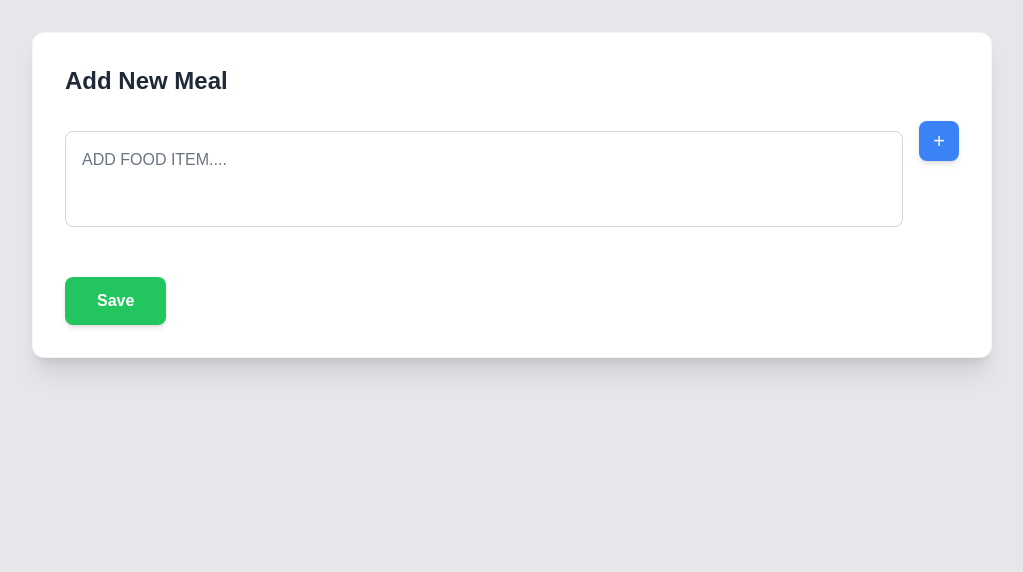
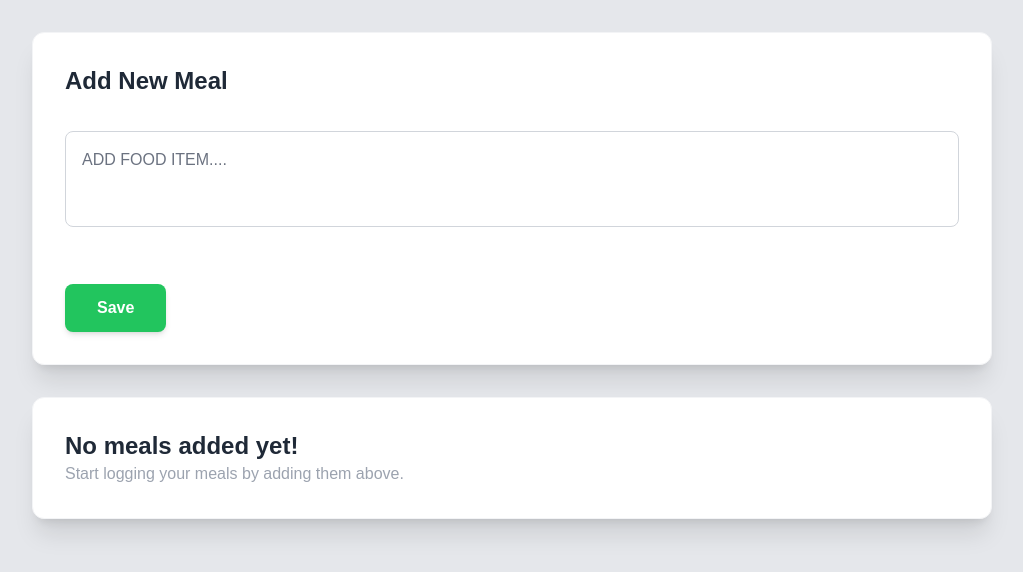
Before and after one commit to phaniteja25/NutriFit, a React (Create React App) app in the folder frontend/: page /meals in a window 1280 px wide. Shown: the top 572 px of the page, without its empty margins (128-1151 px from the left). Built offline with nearby package versions, Linux system fonts and the light colour scheme.

Commit message:
Meals screen completed

```diff
--- a/frontend/src/Components/MealItem.jsx
+++ b/frontend/src/Components/MealItem.jsx
@@ -52,12 +52,13 @@ const MealItem = ({ meal, onDelete }) => {
               <td className="py-3 pr-8 font-medium text-gray-600">Serving Size</td>
               <td className="py-3 text-gray-800">{meal.serving_size} g</td>
             </tr>
-            <tr>
-              <td className="py-3 pr-8 font-medium text-gray-600">Logged Time</td>
-              <td className="py-3 text-gray-800">{new Date(meal.log_time).toLocaleString()}</td>
-            </tr>
           </tbody>
         </table>
+      </div>
+
+      {/* Displaying logged time at the bottom right of the card */}
+      <div className="absolute bottom-4 right-4 text-gray-300 text-sm italic mt-2">
+        logged at {new Date(meal.log_time).toLocaleTimeString([], { hour: '2-digit', minute: '2-digit', second: '2-digit' })}
       </div>
     </div>
   );
--- a/frontend/src/Components/MealLoging.jsx
+++ b/frontend/src/Components/MealLoging.jsx
@@ -1,20 +1,21 @@
 import React, { useState, useEffect } from 'react';
 import MealItem from './MealItem';
 
-const MealLogging = () => {
+const MealLoging = () => {
   const [mealsByDate, setMealsByDate] = useState({});
-  const [mealInputs, setMealInputs] = useState([{ id: 1, text: '' }]); // Store text input along with id
+  const [mealInput, setMealInput] = useState('');
 
-  const addMealInput = () => {
-    setMealInputs([...mealInputs, { id: mealInputs.length + 1, text: '' }]); // Update to use an object with text
-  };
-
-  const removeMealInput = (index) => {
-    setMealInputs(mealInputs.filter((_, i) => i !== index));
+  // Function to format date from YYYY-MM-DD to 'Month Day, Year'
+  const formatDate = (dateString) => {
+    const [year, month, day] = dateString.split('-');
+    const monthNames = [
+      'January', 'February', 'March', 'April', 'May', 'June',
+      'July', 'August', 'September', 'October', 'November', 'December'
+    ];
+    return `${monthNames[parseInt(month) - 1]} ${parseInt(day)}, ${year}`;
   };
 
   // Fetch meal data from the API
-  useEffect(() => {
   const fetchMeals = async () => {
     try {
       const token = localStorage.getItem('token');
@@ -39,11 +40,12 @@ const MealLogging = () => {
 
       // Group meals by date
       const groupedMeals = data.reduce((acc, curr) => {
-          const date = curr.date;
-          if (!acc[date]) {
-            acc[date] = [];
+        const date = curr.date; // YYYY-MM-DD format
+        const formattedDate = formatDate(date); // Convert to 'Month Day, Year' format
+        if (!acc[formattedDate]) {
+          acc[formattedDate] = [];
         }
-          acc[date].push(...curr.meals);
+        acc[formattedDate].push(...curr.meals);
         return acc;
       }, {});
 
@@ -53,6 +55,7 @@ const MealLogging = () => {
     }
   };
 
+  useEffect(() => {
     fetchMeals();
   }, []);
 
@@ -93,13 +96,12 @@ const MealLogging = () => {
     }
   };
 
-  const handleInputChange = (index, value) => {
-    const updatedInputs = [...mealInputs];
-    updatedInputs[index].text = value; // Update the text for the specific input
-    setMealInputs(updatedInputs);
-  };
+  const handleSaveMeal = async () => {
+    if (!mealInput.trim()) {
+      alert('Please enter a meal item.');
+      return;
+    }
 
-  const handleSaveMeals = async () => {
     const token = localStorage.getItem('token');
 
     if (!token) {
@@ -107,18 +109,12 @@ const MealLogging = () => {
       return;
     }
 
-    for (const input of mealInputs) {
-      if (!input.text.trim()) {
-        alert('Please enter a meal description before saving.');
-        return; // Exit if any input is empty
-      }
-
     try {
-        const response = await fetch(`http://localhost:8080/api/meals/log?prompt=${encodeURIComponent(input.text)}`, {
+      const response = await fetch(`http://localhost:8080/api/meals/log?prompt=${encodeURIComponent(mealInput)}`, {
         method: 'POST',
         headers: {
           Authorization: `Bearer ${token}`,
-            'Content-Type': 'application/json', // Optional, based on your API requirements
+          'Content-Type': 'application/json',
         },
       });
 
@@ -126,14 +122,14 @@ const MealLogging = () => {
         throw new Error('Failed to save meal');
       }
 
-        // Optionally, you could handle the response here if needed
+      // Clear the input field after successful save
+      setMealInput('');
+
+      // Reload the meals list after adding a new meal
+      fetchMeals();
     } catch (error) {
       console.error('Error saving meal:', error);
     }
-    }
-
-    // Optionally clear the inputs after saving
-    setMealInputs([{ id: 1, text: '' }]);
   };
 
   return (
@@ -142,34 +138,16 @@ const MealLogging = () => {
         {/* Add Meal Section */}
         <div className="bg-white rounded-xl shadow-xl p-8 mb-8 border border-gray-100">
           <h2 className="text-2xl font-bold text-gray-800 mb-6">Add New Meal</h2>
-          {mealInputs.map((input, index) => (
-            <div key={input.id} className="mb-4 flex items-start gap-4">
+          <div className="mb-4">
             <textarea
-                value={input.text} // Set the value to the corresponding text
-                onChange={(e) => handleInputChange(index, e.target.value)} // Update text on change
+              value={mealInput}
+              onChange={(e) => setMealInput(e.target.value)}
               placeholder="ADD FOOD ITEM...."
               className="flex-grow p-4 border border-gray-300 rounded-lg focus:ring-2 focus:ring-blue-500 focus:border-blue-500 resize-none h-24 transition-all duration-200"
             />
-              <div className="flex flex-col gap-2">
+          </div>
           <button
-                  onClick={addMealInput}
-                  className="w-10 h-10 flex items-center justify-center bg-blue-500 hover:bg-blue-600 text-white rounded-lg shadow-md transition-colors duration-200 text-xl"
-                >
-                  +
-                </button>
-                {mealInputs.length > 1 && (
-                  <button
-                    onClick={() => removeMealInput(index)}
-                    className="w-10 h-10 flex items-center justify-center bg-red-500 hover:bg-red-600 text-white rounded-lg shadow-md transition-colors duration-200 text-xl"
-                  >
-                    -
-                  </button>
-                )}
-              </div>
-            </div>
-          ))}
-          <button
-            onClick={handleSaveMeals} // Call the save function on click
+            onClick={handleSaveMeal}
             className="mt-6 px-8 py-3 bg-green-500 hover:bg-green-600 text-white rounded-lg shadow-md transition-colors duration-200 font-semibold"
           >
             Save
@@ -177,7 +155,13 @@ const MealLogging = () => {
         </div>
 
         {/* Existing Meals Section */}
-        {Object.keys(mealsByDate).map(date => (
+        {Object.keys(mealsByDate).length === 0 ? (
+          <div className="bg-white rounded-xl shadow-xl p-8 mb-6 border border-gray-100">
+            <h2 className="text-2xl font-semibold text-gray-800">No meals added yet!</h2>
+            <p className="text-gray-400">Start logging your meals by adding them above.</p>
+          </div>
+        ) : (
+          Object.keys(mealsByDate).map(date => (
             <div key={date} className="bg-white rounded-xl shadow-xl p-8 mb-6 border border-gray-100">
               <h2 className="text-2xl font-semibold text-gray-800 mb-6">{date}</h2>
               <div className="space-y-6">
@@ -186,10 +170,11 @@ const MealLogging = () => {
                 ))}
               </div>
             </div>
-        ))}
+          ))
+        )}
       </div>
     </div>
   );
 };
 
-export default MealLogging;
+export default MealLoging;
```
Lines whose indentation alone changed are shown as unchanged.
